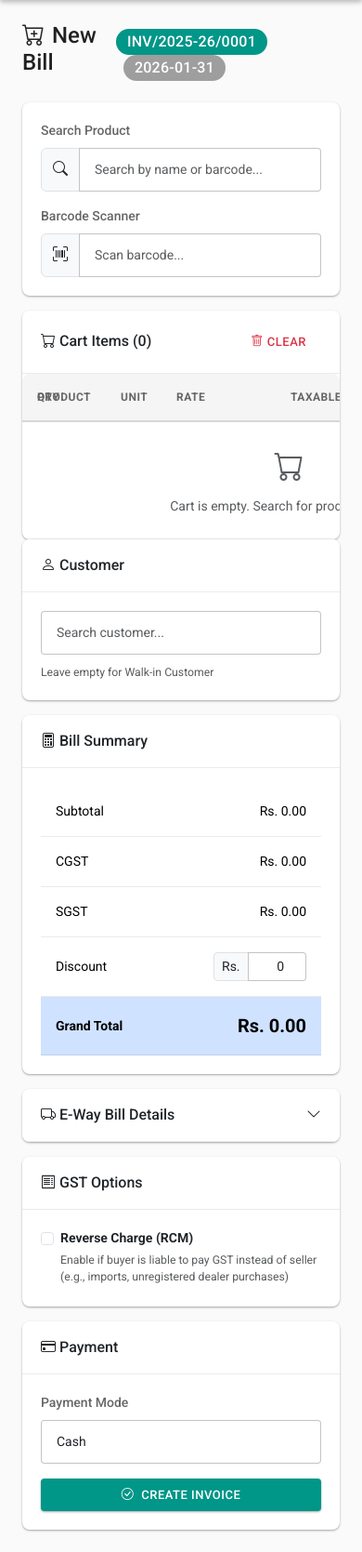
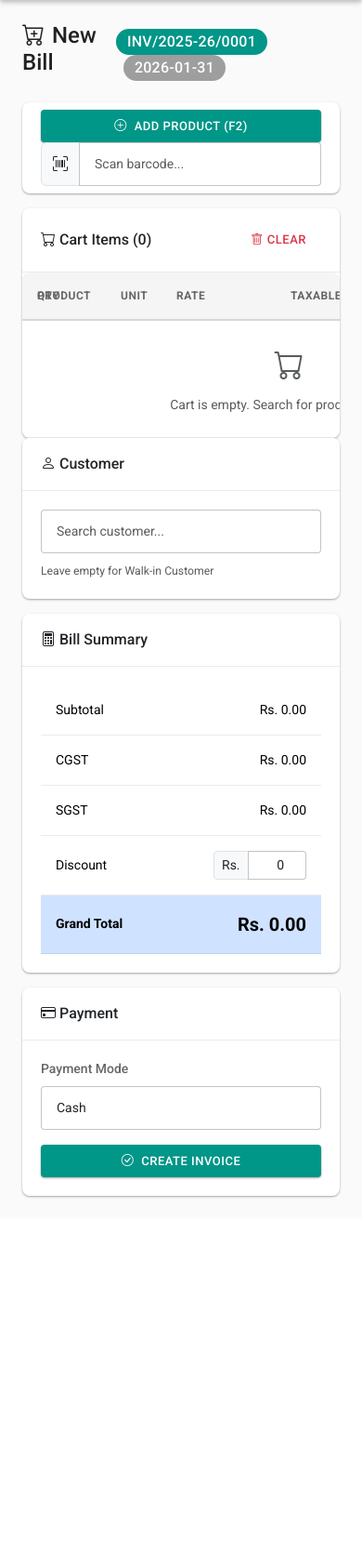
Before and after one commit to Zac10ck/cosmicgst, a Flask app: page /billing/new in a window 390 px wide. Shown: the part 56-1725 px from the top of the page at 93% size. After the commit the page ends 1344 px from the top, so only its background shows below. Run offline with Flask 3, Linux system fonts and the light colour scheme; a user stored in the database is signed in; tables that the repository leaves empty hold one stand-in row (values such as "Sample post").

Commit message:
Redesign billing page with modal popup for product search
- Replaced inline search dropdown with modal popup
- Added 'Add Product (F2)' button to open search modal
- Clean product list with name, HSN, price, stock status
- Color-coded stock indicators (green/orange/red)
- F2 keyboard shortcut to quickly open search
- Simplified customer search dropdown
- Removed E-way bill section for cleaner UI
- Better mobile responsiveness

Co-Authored-By: Claude Opus 4.5 <noreply@anthropic.com>

```diff
--- a/web/app/templates/billing/new_bill.html
+++ b/web/app/templates/billing/new_bill.html
@@ -6,71 +6,33 @@
 <meta name="csrf-token" content="{{ csrf_token() }}">
 <style>
     /* Cart table styling */
-    #cart-table {
-        table-layout: fixed;
-    }
-    #cart-table tbody tr td {
-        vertical-align: middle;
-        padding: 0.5rem 0.4rem;
-    }
-    #cart-table input.form-control {
-        padding: 0.25rem 0.4rem;
-        font-size: 0.875rem;
-    }
-    #cart-table .btn-sm {
-        padding: 0.2rem 0.4rem;
-    }
-    /* Product name truncation */
-    #cart-table td:first-child {
-        white-space: nowrap;
-        overflow: hidden;
-        text-overflow: ellipsis;
-        max-width: 180px;
-    }
-    /* Search container - ensure dropdown appears above other elements */
-    .search-container {
-        position: relative;
-        z-index: 1050;
-    }
-    /* Search results dropdown */
-    #search-results, #customer-results {
-        position: absolute;
-        top: 100%;
-        left: 0;
-        right: 0;
-        z-index: 9999 !important;
-        background: white;
-        border: 1px solid #dee2e6;
-        border-radius: 0.375rem;
-        margin-top: 2px;
-        box-shadow: 0 6px 12px rgba(0,0,0,0.175);
-        max-height: 350px;
-        overflow-y: auto;
-    }
-    #search-results .list-group-item, #customer-results .list-group-item {
-        border-left: none;
-        border-right: none;
-        border-radius: 0;
-        cursor: pointer;
-        padding: 10px 15px;
-    }
-    #search-results .list-group-item:hover, #customer-results .list-group-item:hover {
-        background-color: #f8f9fa;
-    }
-    #search-results .list-group-item:first-child, #customer-results .list-group-item:first-child {
-        border-top: none;
-    }
-    #search-results .list-group-item:last-child, #customer-results .list-group-item:last-child {
-        border-bottom: none;
-    }
-    /* Ensure cards below don't overlap */
-    .card {
-        position: relative;
-        z-index: 1;
-    }
-    .card.mb-3 {
-        z-index: 100;
-    }
+    #cart-table { table-layout: fixed; }
+    #cart-table tbody tr td { vertical-align: middle; padding: 0.5rem 0.4rem; }
+    #cart-table input.form-control { padding: 0.25rem 0.4rem; font-size: 0.875rem; }
+    #cart-table .btn-sm { padding: 0.2rem 0.4rem; }
+    #cart-table td:first-child { white-space: nowrap; overflow: hidden; text-overflow: ellipsis; max-width: 180px; }
+
+    /* Product search modal */
+    #productSearchModal .modal-body { padding: 0; }
+    #productSearchModal .search-input-container { padding: 15px; border-bottom: 1px solid #dee2e6; background: #f8f9fa; }
+    #productSearchModal .product-list { max-height: 400px; overflow-y: auto; }
+    #productSearchModal .product-item { padding: 12px 15px; border-bottom: 1px solid #eee; cursor: pointer; transition: background 0.15s; }
+    #productSearchModal .product-item:hover { background: #e3f2fd; }
+    #productSearchModal .product-item:last-child { border-bottom: none; }
+    #productSearchModal .product-name { font-weight: 600; color: #333; }
+    #productSearchModal .product-details { font-size: 0.85rem; color: #666; }
+    #productSearchModal .product-price { font-weight: 600; color: #1976d2; }
+    #productSearchModal .product-stock { font-size: 0.8rem; }
+    #productSearchModal .stock-ok { color: #2e7d32; }
+    #productSearchModal .stock-low { color: #f57c00; }
+    #productSearchModal .stock-out { color: #c62828; }
+    #productSearchModal .no-results { padding: 40px; text-align: center; color: #999; }
+
+    /* Customer dropdown */
+    .customer-dropdown { position: absolute; top: 100%; left: 0; right: 0; z-index: 1000; background: white; border: 1px solid #ddd; border-radius: 4px; box-shadow: 0 4px 12px rgba(0,0,0,0.15); max-height: 200px; overflow-y: auto; }
+    .customer-dropdown .customer-item { padding: 10px 12px; cursor: pointer; border-bottom: 1px solid #eee; }
+    .customer-dropdown .customer-item:hover { background: #f5f5f5; }
+    .customer-dropdown .customer-item:last-child { border-bottom: none; }
 </style>
 {% endblock %}
 
@@ -86,27 +48,19 @@
 <div class="row">
     <!-- Left Column - Cart -->
     <div class="col-lg-8">
-        <!-- Product Search -->
+        <!-- Add Product Button & Barcode -->
         <div class="card mb-3">
-            <div class="card-body">
-                <div class="row g-3">
-                    <div class="col-md-8">
-                        <label class="form-label">Search Product</label>
-                        <div class="search-container">
-                            <div class="input-group">
-                                <span class="input-group-text"><i class="bi bi-search"></i></span>
-                                <input type="text" class="form-control" id="product-search"
-                                       placeholder="Search by name or barcode..." autocomplete="off">
-                            </div>
-                            <div id="search-results" class="list-group" style="display: none;"></div>
-                        </div>
+            <div class="card-body py-2">
+                <div class="row align-items-center">
+                    <div class="col-md-6">
+                        <button type="button" class="btn btn-primary w-100" data-bs-toggle="modal" data-bs-target="#productSearchModal">
+                            <i class="bi bi-plus-circle me-2"></i>Add Product (F2)
+                        </button>
                     </div>
-                    <div class="col-md-4">
-                        <label class="form-label">Barcode Scanner</label>
+                    <div class="col-md-6">
                         <div class="input-group">
                             <span class="input-group-text"><i class="bi bi-upc-scan"></i></span>
-                            <input type="text" class="form-control" id="barcode-input"
-                                   placeholder="Scan barcode..." autocomplete="off">
+                            <input type="text" class="form-control" id="barcode-input" placeholder="Scan barcode..." autocomplete="off">
                         </div>
                     </div>
                 </div>
@@ -140,7 +94,7 @@
                             <tr>
                                 <td colspan="8" class="text-center text-muted py-4">
                                     <i class="bi bi-cart" style="font-size: 2rem;"></i>
-                                    <p class="mb-0 mt-2">Cart is empty. Search for products above.</p>
+                                    <p class="mb-0 mt-2">Cart is empty. Click "Add Product" or scan barcode.</p>
                                 </td>
                             </tr>
                         </tbody>
@@ -154,15 +108,11 @@
     <div class="col-lg-4">
         <!-- Customer Selection -->
         <div class="card mb-3">
-            <div class="card-header">
-                <i class="bi bi-person me-1"></i>Customer
-            </div>
+            <div class="card-header"><i class="bi bi-person me-1"></i>Customer</div>
             <div class="card-body">
                 <div class="position-relative mb-2">
-                    <input type="text" class="form-control" id="customer-search"
-                           placeholder="Search customer..." autocomplete="off">
-                    <div id="customer-results" class="list-group position-absolute w-100 shadow-sm"
-                         style="display: none; z-index: 1000; max-height: 200px; overflow-y: auto;"></div>
+                    <input type="text" class="form-control" id="customer-search" placeholder="Search customer..." autocomplete="off">
+                    <div id="customer-results" class="customer-dropdown" style="display: none;"></div>
                 </div>
                 <div id="selected-customer-info"></div>
                 <small class="text-muted">Leave empty for Walk-in Customer</small>
@@ -171,9 +121,7 @@
 
         <!-- Bill Summary -->
         <div class="card mb-3">
-            <div class="card-header">
-                <i class="bi bi-calculator me-1"></i>Bill Summary
-            </div>
+            <div class="card-header"><i class="bi bi-calculator me-1"></i>Bill Summary</div>
             <div class="card-body">
                 <table class="table table-sm mb-0">
                     <tr>
@@ -197,8 +145,7 @@
                         <td class="text-end">
                             <div class="input-group input-group-sm" style="width: 100px; margin-left: auto;">
                                 <span class="input-group-text">Rs.</span>
-                                <input type="number" class="form-control text-end" id="discount-input"
-                                       value="0" min="0" step="0.01">
+                                <input type="number" class="form-control text-end" id="discount-input" value="0" min="0" step="0.01">
                             </div>
                         </td>
                     </tr>
@@ -210,100 +157,9 @@
             </div>
         </div>
 
-        <!-- E-Way Bill Details (Collapsible) -->
-        <div class="card mb-3">
-            <div class="card-header" data-bs-toggle="collapse" data-bs-target="#ewayBillSection"
-                 style="cursor: pointer;" aria-expanded="false">
-                <i class="bi bi-truck me-1"></i>E-Way Bill Details
-                <span class="badge bg-warning ms-2" id="eway-threshold-badge" style="display: none;">
-                    Required (> Rs.{{ eway_threshold|default(50000) }})
-                </span>
-                <i class="bi bi-chevron-down float-end"></i>
-            </div>
-            <div class="collapse" id="ewayBillSection">
-                <div class="card-body">
-                    <div class="row g-3">
-                        <div class="col-md-6">
-                            <label class="form-label">Transport Mode</label>
-                            <select class="form-select" id="transport-mode">
-                                {% for value, label in transport_modes %}
-                                <option value="{{ value }}">{{ label }}</option>
-                                {% endfor %}
-                            </select>
-                        </div>
-                        <div class="col-md-6">
-                            <label class="form-label">Place of Supply (State)</label>
-                            <select class="form-select" id="buyer-state-code">
-                                <option value="">-- Same as Company --</option>
-                                {% for code, name in state_codes.items() %}
-                                <option value="{{ code }}">{{ code }} - {{ name }}</option>
-                                {% endfor %}
-                            </select>
-                        </div>
-                        <div class="col-md-6">
-                            <label class="form-label">Vehicle Number</label>
-                            <input type="text" class="form-control text-uppercase" id="vehicle-number"
-                                   placeholder="KL-01-AB-1234" pattern="[A-Z]{2}[- ]?\d{1,2}[- ]?[A-Z]{1,3}[- ]?\d{1,4}">
-                            <small class="text-muted">Format: KL-01-AB-1234</small>
-                            <div class="invalid-feedback" id="vehicle-number-error"></div>
-                        </div>
-                        <div class="col-md-6">
-                            <label class="form-label">Transport Distance (km)</label>
-                            <input type="number" class="form-control" id="transport-distance"
-                                   min="0" max="5000" value="0" placeholder="Distance in km">
-                            <small class="text-muted" id="validity-info"></small>
-                        </div>
-                        <div class="col-md-6">
-                            <label class="form-label">Transporter ID (GSTIN)</label>
-                            <input type="text" class="form-control text-uppercase" id="transporter-id"
-                                   placeholder="Optional - Transporter's GSTIN" maxlength="15">
-                            <div class="invalid-feedback" id="transporter-id-error"></div>
-                        </div>
-                        <div class="col-md-6" id="port-code-group" style="display: none;">
-                            <label class="form-label">Port Code</label>
-                            <input type="text" class="form-control text-uppercase" id="port-code"
-                                   placeholder="Port code for Air/Sea transport" maxlength="10">
-                            <small class="text-muted">Required for Air/Sea transport</small>
-                        </div>
-                        <div class="col-12">
-                            <div class="form-check">
-                                <input class="form-check-input" type="checkbox" id="is-over-dimensional">
-                                <label class="form-check-label" for="is-over-dimensional">
-                                    <strong>Over Dimensional Cargo (ODC)</strong>
-                                </label>
-                                <div class="form-text">
-                                    Enable for oversized cargo. ODC has shorter validity: 1 day per 20 km instead of 100 km
-                                </div>
-                            </div>
-                        </div>
-                    </div>
-                </div>
-            </div>
-        </div>
-
-        <!-- GST Options -->
-        <div class="card mb-3">
-            <div class="card-header">
-                <i class="bi bi-receipt me-1"></i>GST Options
-            </div>
-            <div class="card-body">
-                <div class="form-check">
-                    <input class="form-check-input" type="checkbox" id="reverse-charge" value="1">
-                    <label class="form-check-label" for="reverse-charge">
-                        <strong>Reverse Charge (RCM)</strong>
-                    </label>
-                    <div class="form-text">
-                        Enable if buyer is liable to pay GST instead of seller (e.g., imports, unregistered dealer purchases)
-                    </div>
-                </div>
-            </div>
-        </div>
-
         <!-- Payment & Submit -->
         <div class="card">
-            <div class="card-header">
-                <i class="bi bi-credit-card me-1"></i>Payment
-            </div>
+            <div class="card-header"><i class="bi bi-credit-card me-1"></i>Payment</div>
             <div class="card-body">
                 <div class="mb-3">
                     <label class="form-label">Payment Mode</label>
@@ -322,8 +178,212 @@
         </div>
     </div>
 </div>
+
+<!-- Product Search Modal -->
+<div class="modal fade" id="productSearchModal" tabindex="-1" aria-labelledby="productSearchModalLabel" aria-hidden="true">
+    <div class="modal-dialog modal-lg">
+        <div class="modal-content">
+            <div class="modal-header">
+                <h5 class="modal-title" id="productSearchModalLabel"><i class="bi bi-search me-2"></i>Search Products</h5>
+                <button type="button" class="btn-close" data-bs-dismiss="modal" aria-label="Close"></button>
+            </div>
+            <div class="modal-body">
+                <div class="search-input-container">
+                    <input type="text" class="form-control form-control-lg" id="modal-product-search"
+                           placeholder="Type product name, barcode or HSN code..." autocomplete="off" autofocus>
+                </div>
+                <div class="product-list" id="modal-search-results">
+                    <div class="no-results">
+                        <i class="bi bi-search" style="font-size: 3rem;"></i>
+                        <p class="mt-2">Start typing to search products...</p>
+                    </div>
+                </div>
+            </div>
+        </div>
+    </div>
+</div>
 {% endblock %}
 
 {% block extra_scripts %}
+<script>
+// Product Search Modal functionality
+document.addEventListener('DOMContentLoaded', function() {
+    const modal = document.getElementById('productSearchModal');
+    const searchInput = document.getElementById('modal-product-search');
+    const resultsContainer = document.getElementById('modal-search-results');
+    let searchTimeout = null;
+
+    // Focus search input when modal opens
+    modal.addEventListener('shown.bs.modal', function() {
+        searchInput.value = '';
+        searchInput.focus();
+        resultsContainer.innerHTML = '<div class="no-results"><i class="bi bi-search" style="font-size: 3rem;"></i><p class="mt-2">Start typing to search products...</p></div>';
+    });
+
+    // F2 shortcut to open modal
+    document.addEventListener('keydown', function(e) {
+        if (e.key === 'F2') {
+            e.preventDefault();
+            const modalInstance = new bootstrap.Modal(modal);
+            modalInstance.show();
+        }
+    });
+
+    // Search products
+    searchInput.addEventListener('input', function() {
+        const query = this.value.trim();
+
+        if (searchTimeout) clearTimeout(searchTimeout);
+
+        if (query.length < 2) {
+            resultsContainer.innerHTML = '<div class="no-results"><i class="bi bi-search" style="font-size: 3rem;"></i><p class="mt-2">Type at least 2 characters...</p></div>';
+            return;
+        }
+
+        resultsContainer.innerHTML = '<div class="no-results"><div class="spinner-border spinner-border-sm" role="status"></div> Searching...</div>';
+
+        searchTimeout = setTimeout(() => {
+            fetch(`/products/api/search?q=${encodeURIComponent(query)}`)
+                .then(response => response.json())
+                .then(products => {
+                    if (products.length === 0) {
+                        resultsContainer.innerHTML = '<div class="no-results"><i class="bi bi-inbox" style="font-size: 3rem;"></i><p class="mt-2">No products found</p></div>';
+                        return;
+                    }
+
+                    resultsContainer.innerHTML = products.map(p => {
+                        let stockClass = 'stock-ok';
+                        let stockText = `In Stock: ${p.stock_qty}`;
+                        if (p.stock_qty <= 0) {
+                            stockClass = 'stock-out';
+                            stockText = 'Out of Stock';
+                        } else if (p.stock_qty <= (p.low_stock_alert || 10)) {
+                            stockClass = 'stock-low';
+                            stockText = `Low Stock: ${p.stock_qty}`;
+                        }
+
+                        return `
+                            <div class="product-item" onclick="addProductToCart(${JSON.stringify(p).replace(/"/g, '&quot;')})">
+                                <div class="d-flex justify-content-between align-items-start">
+                                    <div>
+                                        <div class="product-name">${escapeHtml(p.name)}</div>
+                                        <div class="product-details">
+                                            HSN: ${p.hsn_code || '-'} | Unit: ${p.unit} | GST: ${p.gst_rate}%
+                                        </div>
+                                    </div>
+                                    <div class="text-end">
+                                        <div class="product-price">Rs. ${parseFloat(p.price).toFixed(2)}</div>
+                                        <div class="product-stock ${stockClass}">${stockText}</div>
+                                    </div>
+                                </div>
+                            </div>
+                        `;
+                    }).join('');
+                })
+                .catch(err => {
+                    resultsContainer.innerHTML = '<div class="no-results text-danger"><i class="bi bi-exclamation-circle" style="font-size: 2rem;"></i><p class="mt-2">Error searching products</p></div>';
+                });
+        }, 300);
+    });
+
+    // Keyboard navigation
+    searchInput.addEventListener('keydown', function(e) {
+        if (e.key === 'Escape') {
+            bootstrap.Modal.getInstance(modal).hide();
+        }
+    });
+});
+
+function escapeHtml(text) {
+    const div = document.createElement('div');
+    div.textContent = text;
+    return div.innerHTML;
+}
+
+function addProductToCart(product) {
+    // Close modal
+    bootstrap.Modal.getInstance(document.getElementById('productSearchModal')).hide();
+    // Add to cart using the existing cart object
+    if (typeof cart !== 'undefined') {
+        cart.addItem(product);
+    }
+}
+
+// Customer search dropdown
+document.addEventListener('DOMContentLoaded', function() {
+    const customerSearch = document.getElementById('customer-search');
+    const customerResults = document.getElementById('customer-results');
+    let customerTimeout = null;
+
+    customerSearch.addEventListener('input', function() {
+        const query = this.value.trim();
+        if (customerTimeout) clearTimeout(customerTimeout);
+
+        if (query.length < 2) {
+            customerResults.style.display = 'none';
+            return;
+        }
+
+        customerTimeout = setTimeout(() => {
+            fetch(`/customers/api/search?q=${encodeURIComponent(query)}`)
+                .then(response => response.json())
+                .then(customers => {
+                    if (customers.length === 0) {
+                        customerResults.style.display = 'none';
+                        return;
+                    }
+
+                    customerResults.innerHTML = customers.map(c => `
+                        <div class="customer-item" onclick="selectCustomer(${JSON.stringify(c).replace(/"/g, '&quot;')})">
+                            <strong>${escapeHtml(c.name)}</strong>
+                            <div style="font-size: 0.85rem; color: #666;">
+                                ${c.phone || ''} ${c.gstin ? '| GSTIN: ' + c.gstin : ''}
+                            </div>
+                        </div>
+                    `).join('');
+                    customerResults.style.display = 'block';
+                })
+                .catch(() => {
+                    customerResults.style.display = 'none';
+                });
+        }, 300);
+    });
+
+    // Hide dropdown when clicking outside
+    document.addEventListener('click', function(e) {
+        if (!customerSearch.contains(e.target) && !customerResults.contains(e.target)) {
+            customerResults.style.display = 'none';
+        }
+    });
+});
+
+function selectCustomer(customer) {
+    document.getElementById('customer-search').value = customer.name;
+    document.getElementById('customer-results').style.display = 'none';
+
+    if (typeof cart !== 'undefined') {
+        cart.setCustomer(customer);
+    }
+
+    // Show customer info
+    const infoDiv = document.getElementById('selected-customer-info');
+    infoDiv.innerHTML = `
+        <div class="alert alert-success py-2 mb-0">
+            <strong>${escapeHtml(customer.name)}</strong>
+            ${customer.gstin ? '<br><small>GSTIN: ' + customer.gstin + '</small>' : ''}
+            ${customer.phone ? '<br><small>Phone: ' + customer.phone + '</small>' : ''}
+            <button type="button" class="btn-close btn-sm float-end" onclick="clearCustomer()"></button>
+        </div>
+    `;
+}
+
+function clearCustomer() {
+    document.getElementById('customer-search').value = '';
+    document.getElementById('selected-customer-info').innerHTML = '';
+    if (typeof cart !== 'undefined') {
+        cart.setCustomer(null);
+    }
+}
+</script>
 <script src="{{ url_for('static', filename='js/billing.js') }}"></script>
 {% endblock %}
```
